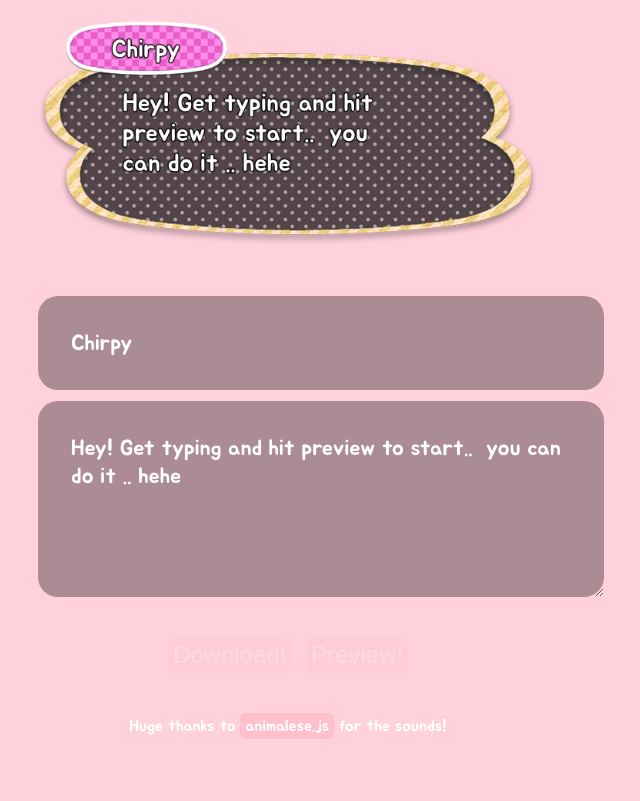
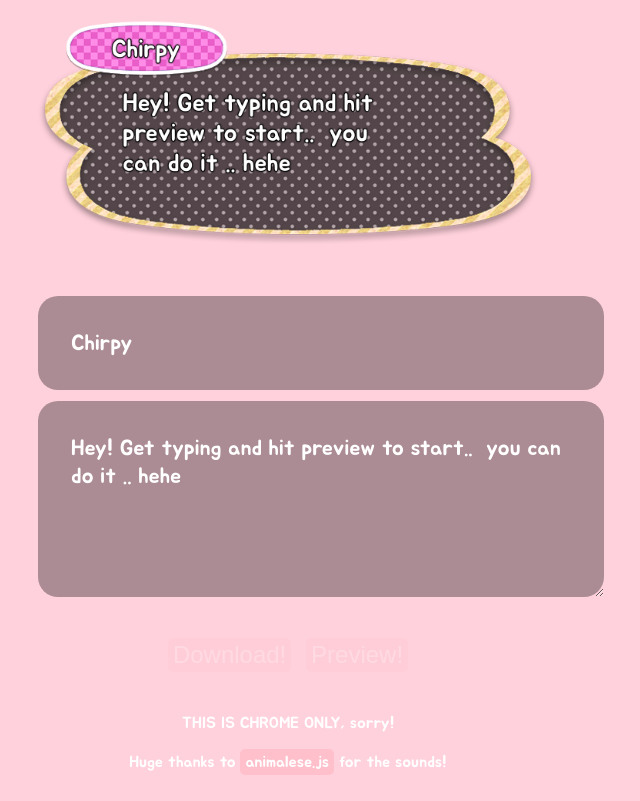
Before and after one commit to bogstandard/animal-bubble, a plain HTML site: page index.html in a window 1280 px wide. Shown: the whole page, without its empty margins (352-992 px from the left). Drawn offline with Linux system fonts and the light colour scheme; no server answers.

Commit message:
introduce chrome warning.

```diff
--- a/index.html
+++ b/index.html
@@ -77,6 +77,7 @@
     <button id="preview" type="button" disabled="true" onclick="preview()">Preview!</button>
 
     <br><br>
+    <p>THIS IS CHROME ONLY, sorry!</p>
     <p>Huge thanks to <a href="https://github.com/Acedio/animalese.js">animalese.js</a> for the sounds!</p>
 
 
```
